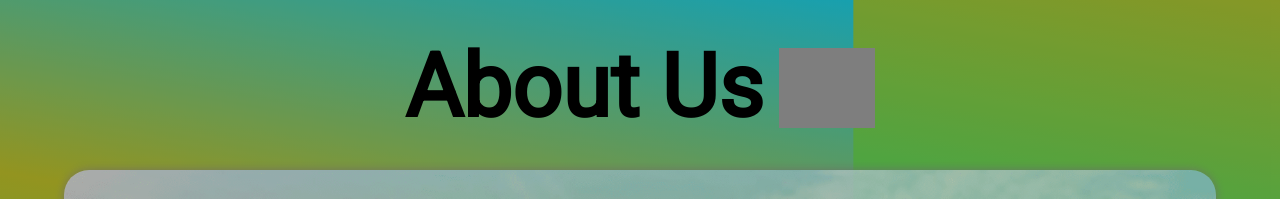
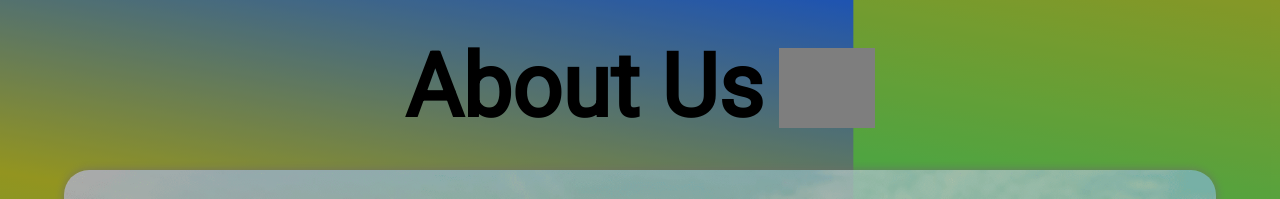
Before and after one commit to Decoder2003/gdsc-website, a plain HTML site: page About_Us-3/index.html in a window 1280 px wide. Shown: the top 199 px of the page. Drawn offline with Linux system fonts and the light colour scheme; grey boxes are pictures that could not be loaded.

Commit message:
blue color changes in About_Us-3

```diff
--- a/About_Us-3/style.css
+++ b/About_Us-3/style.css
@@ -23,7 +23,7 @@
 .shimmering-container {
     width: 100vw;
     min-height: 100vh;
-    background: linear-gradient(10deg, #d86464 25%, #59d057 50%, #b8ba28 75%, #1ec8db 100%);
+    background: linear-gradient(10deg, #d86464 25%, #59d057 50%, #b8ba28 75%, #2669de 100%);
     background-size: 200% 100%;
     z-index: -2;
     animation: shimmer 6s infinite linear;
```
